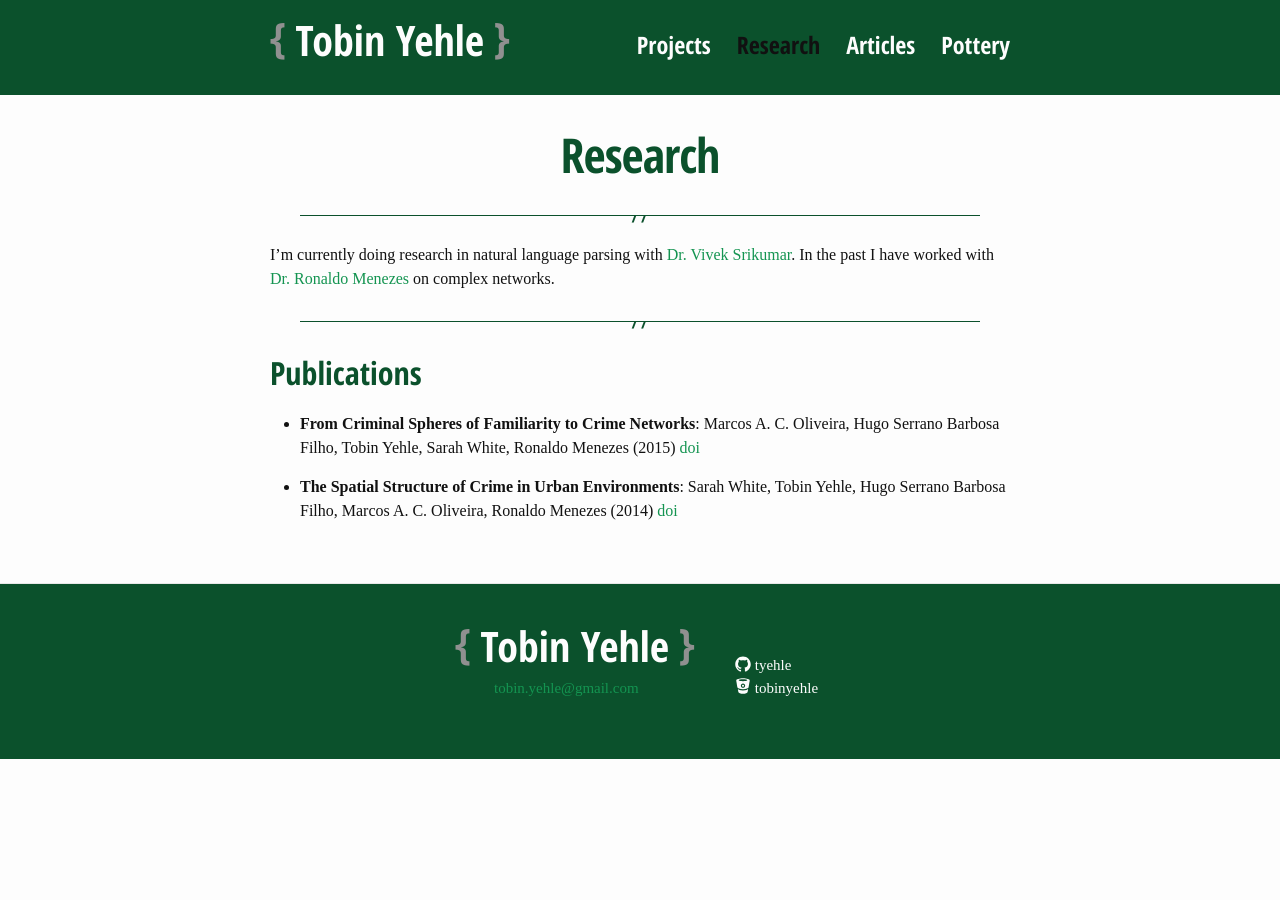
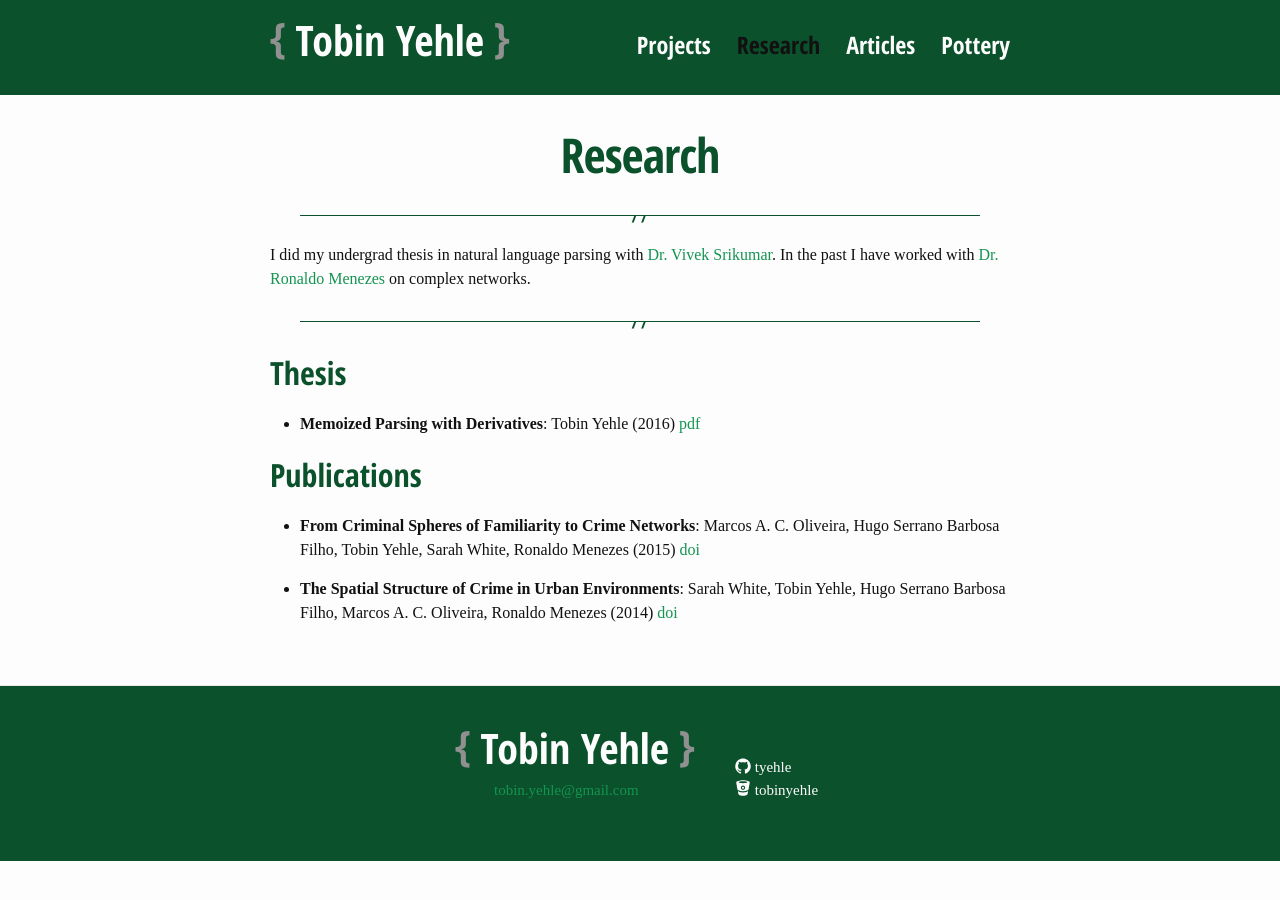
Before and after one commit to tyehle/tyehle.github.io, a Jekyll site: the page built from _pages/research.md, in a window 1280 px wide. Built offline with Jekyll 4.4.1, drawn with Linux system fonts in a browser that asks for light colours; some web fonts are replaced.

Commit message:
update research page

```diff
--- a/_pages/research.md
+++ b/_pages/research.md
@@ -5,10 +5,16 @@ permalink: /research
 weight: 2
 ---
 
-I'm currently doing research in natural language parsing with [Dr. Vivek Srikumar](http://svivek.com).
+I did my undergrad thesis in natural language parsing with [Dr. Vivek Srikumar](http://svivek.com).
 In the past I have worked with [Dr. Ronaldo Menezes](http://cs.fit.edu/~rmenezes/Home.html) on complex networks.
 
 ***
+
+Thesis
+------
+
+- **Memoized Parsing with Derivatives**: Tobin Yehle (2016) [pdf](resources/thesis.pdf)
+
 
 Publications
 ------------
```
Also changed, not shown: _pages/resume.md (+5 -4 lines), index.md (+1 -1 lines), resources/portrait.jpg (renamed from images/portrait.jpg), 1 other file.
